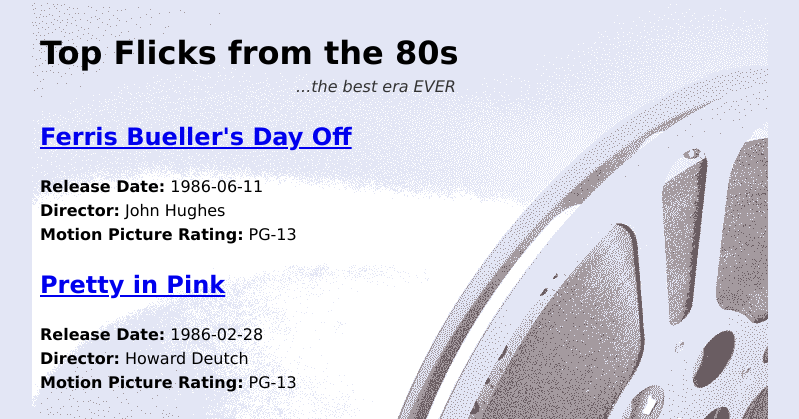
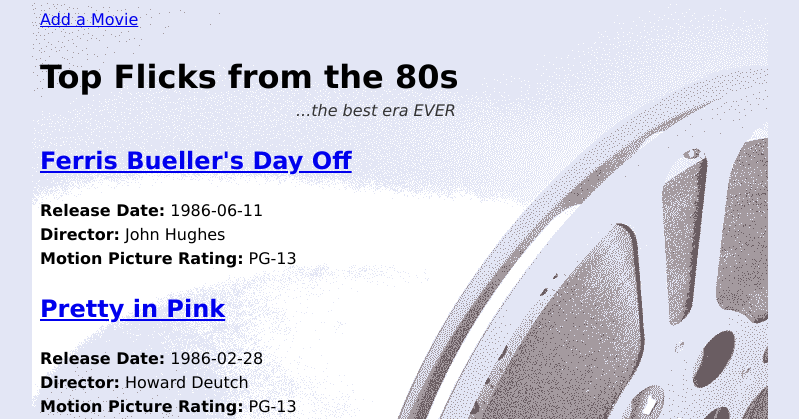
Before and after one commit to SueW/assignments, a PHP site: page / in a window 1280 px wide. Shown: the top 419 px of the page, without its empty margins (240-1039 px from the left). Run offline with PHP 8.4, Linux system fonts and the light colour scheme; data comes from the database, SQL or seed files in the repository.

Commit message:
added link to add.php

```diff
--- a/mtm1531/assignment-6/index.php
+++ b/mtm1531/assignment-6/index.php
@@ -20,6 +20,9 @@ $results = $sql->fetchAll();
 	</head>
 
 	<body>
+
+		<a href="add.php">Add a Movie</a>
+
 		<h1>Top Flicks from the 80s</h1>
 			<p>...the best era EVER</p>
 
```
